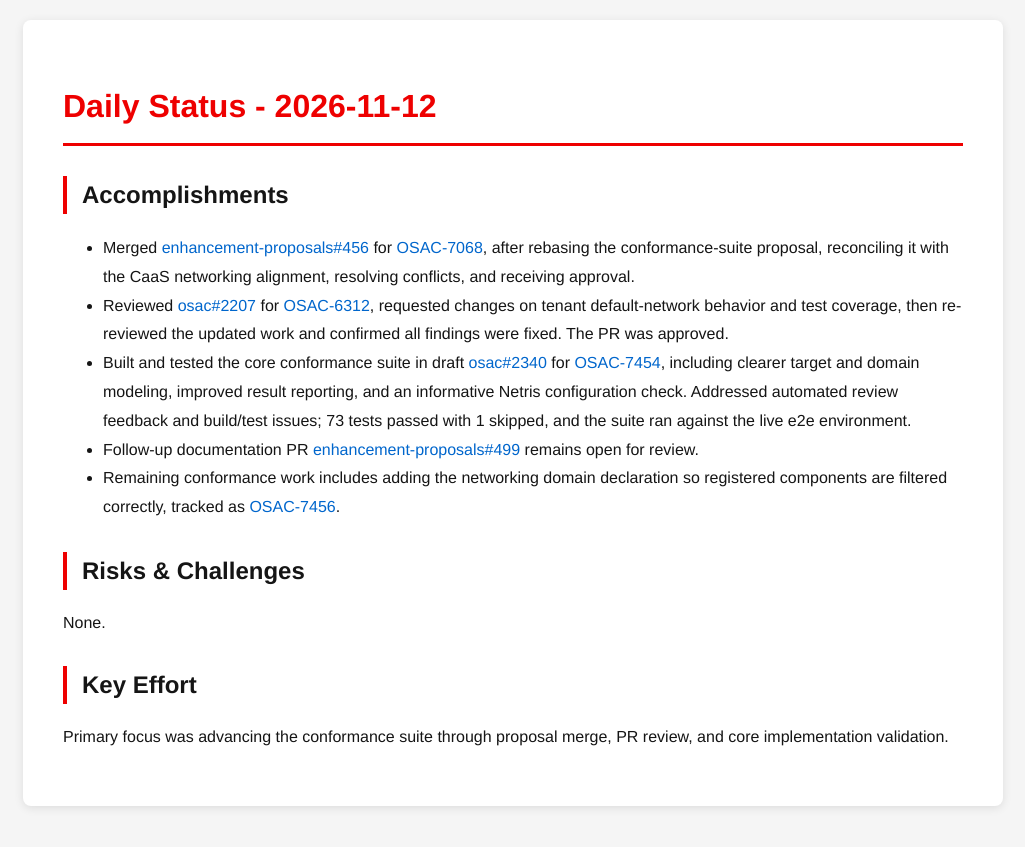
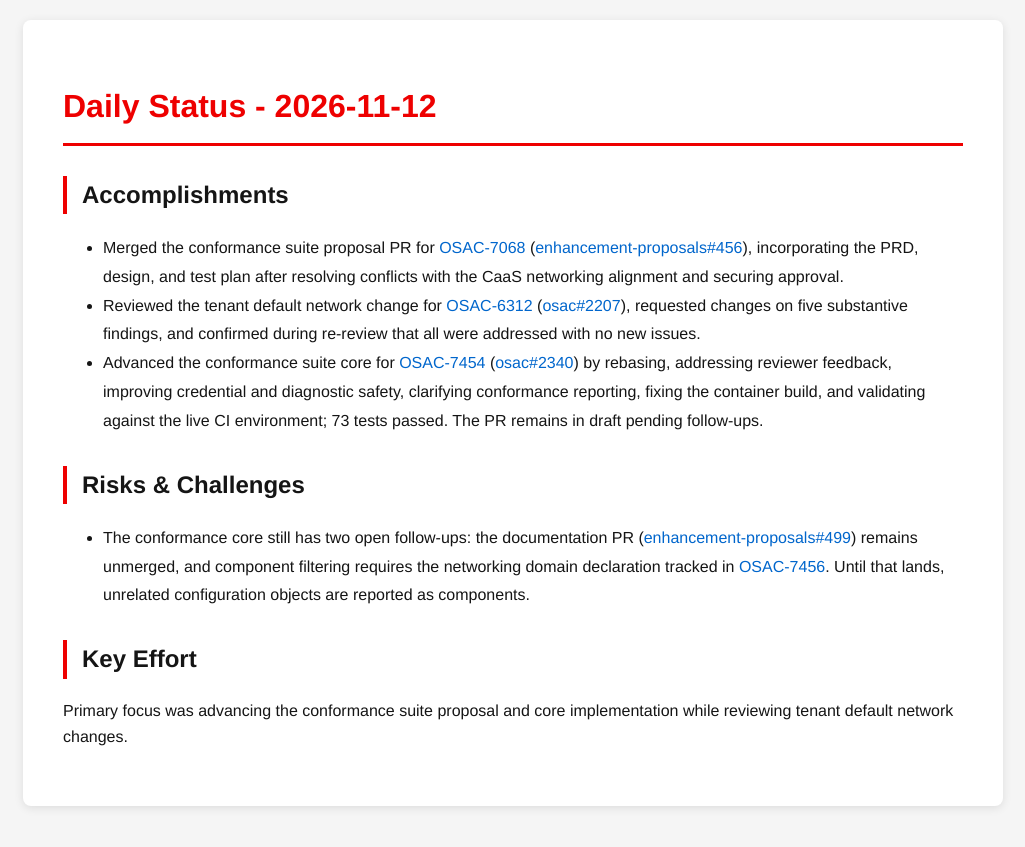
Before and after one commit to tzvatot/daily-status, a Jekyll site: the page built from 2026-11-12.md, in a window 1280 px wide. Shown: the top 847 px of the page, without its empty margins (127-1152 px from the left). Built offline with Jekyll 4.4.1, drawn with Linux system fonts in a browser that asks for light colours.

Commit message:
Daily status update - 2026-11-12

```diff
--- a/2026-11-12.md
+++ b/2026-11-12.md
@@ -7,14 +7,12 @@ date: 2026-11-12
 # Daily Status - 2026-11-12
 
 ## Accomplishments
-- Merged [enhancement-proposals#456](https://github.com/osac-project/enhancement-proposals/pull/456) for [OSAC-7068](https://redhat.atlassian.net/browse/OSAC-7068), after rebasing the conformance-suite proposal, reconciling it with the CaaS networking alignment, resolving conflicts, and receiving approval.
-- Reviewed [osac#2207](https://github.com/osac-project/osac/pull/2207) for [OSAC-6312](https://redhat.atlassian.net/browse/OSAC-6312), requested changes on tenant default-network behavior and test coverage, then re-reviewed the updated work and confirmed all findings were fixed. The PR was approved.
-- Built and tested the core conformance suite in draft [osac#2340](https://github.com/osac-project/osac/pull/2340) for [OSAC-7454](https://redhat.atlassian.net/browse/OSAC-7454), including clearer target and domain modeling, improved result reporting, and an informative Netris configuration check. Addressed automated review feedback and build/test issues; 73 tests passed with 1 skipped, and the suite ran against the live e2e environment.
-- Follow-up documentation PR [enhancement-proposals#499](https://github.com/osac-project/enhancement-proposals/pull/499) remains open for review.
-- Remaining conformance work includes adding the networking domain declaration so registered components are filtered correctly, tracked as [OSAC-7456](https://redhat.atlassian.net/browse/OSAC-7456).
+- Merged the conformance suite proposal PR for [OSAC-7068](https://redhat.atlassian.net/browse/OSAC-7068) ([enhancement-proposals#456](https://github.com/osac-project/enhancement-proposals/pull/456)), incorporating the PRD, design, and test plan after resolving conflicts with the CaaS networking alignment and securing approval.
+- Reviewed the tenant default network change for [OSAC-6312](https://redhat.atlassian.net/browse/OSAC-6312) ([osac#2207](https://github.com/osac-project/osac/pull/2207)), requested changes on five substantive findings, and confirmed during re-review that all were addressed with no new issues.
+- Advanced the conformance suite core for [OSAC-7454](https://redhat.atlassian.net/browse/OSAC-7454) ([osac#2340](https://github.com/osac-project/osac/pull/2340)) by rebasing, addressing reviewer feedback, improving credential and diagnostic safety, clarifying conformance reporting, fixing the container build, and validating against the live CI environment; 73 tests passed. The PR remains in draft pending follow-ups.
 
 ## Risks & Challenges
-None.
+- The conformance core still has two open follow-ups: the documentation PR ([enhancement-proposals#499](https://github.com/osac-project/enhancement-proposals/pull/499)) remains unmerged, and component filtering requires the networking domain declaration tracked in [OSAC-7456](https://redhat.atlassian.net/browse/OSAC-7456). Until that lands, unrelated configuration objects are reported as components.
 
 ## Key Effort
-Primary focus was advancing the conformance suite through proposal merge, PR review, and core implementation validation.
+Primary focus was advancing the conformance suite proposal and core implementation while reviewing tenant default network changes.
```
